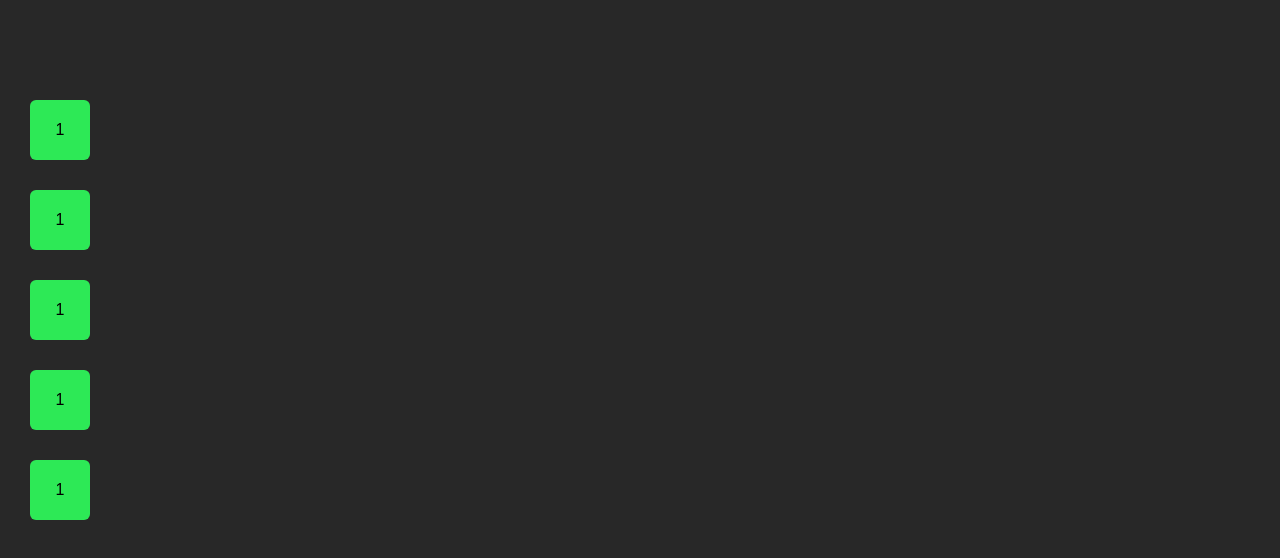
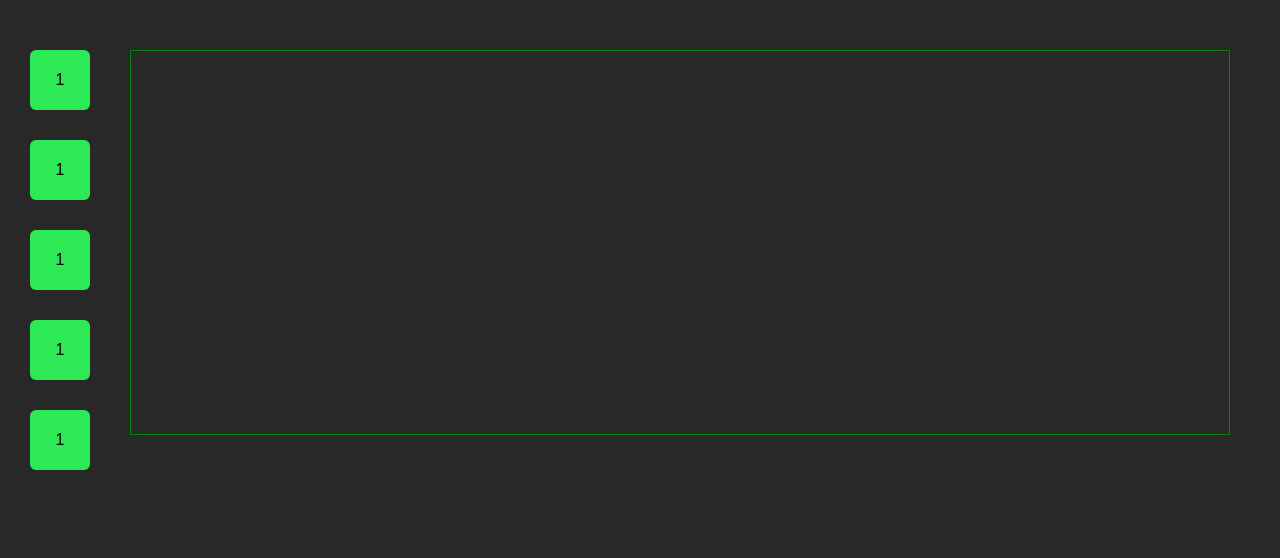
Before and after one commit to valkovxyz/valkovxyz, a Next.js app: page / in a window 1280 px wide. Shown: the top 558 px of the page. Built offline with nearby package versions, Linux system fonts and the light colour scheme.

Commit message:
something

```diff
--- /dev/null
+++ b/src/components/aboutme/aboutme.jsx
@@ -0,0 +1,9 @@
+import {AboutMeContainer} from "@/components/aboutme/aboutme.styles";
+
+export const AboutMe = () => {
+ return (
+     <AboutMeContainer>
+
+     </AboutMeContainer>
+ )
+}
--- /dev/null
+++ b/src/components/aboutme/aboutme.styles.jsx
@@ -0,0 +1,9 @@
+import styled from "styled-components";
+
+export const AboutMeContainer = styled.section`
+  border: 1px solid green;
+  margin: 50px;
+  padding: 50px;
+  width: 90vw;
+
+`
--- a/src/components/menu/menu.styles.jsx
+++ b/src/components/menu/menu.styles.jsx
@@ -1,12 +1,14 @@
 import styled from 'styled-components';
 import Link from 'next/link'
 export const MenuContainer = styled.div`
+  position: sticky;
   height: 100%;
   width: 10vh;
   display: flex;
   flex-direction: column;
 `
 export const MenuLink = styled(Link)`
+
   display: flex;
   align-items: center;
   justify-content: center;
@@ -16,6 +18,6 @@ export const MenuLink = styled(Link)`
   margin: 15px 30px;
   border-radius: 10%;
   &:first-child {
-    margin-top: 100px
+    margin-top: 50px
   }
 `
--- a/src/pages/index.js
+++ b/src/pages/index.js
@@ -3,15 +3,14 @@ import Image from 'next/image'
 import styles from '@/styles/Home.module.css'
 import {Container} from '@/components/container/container';
 import {Menu} from '@/components/menu/menu';
+import {AboutMe} from "@/components/aboutme/aboutme";
 
 const Home = () => {
     return (
         <>
-
             <Container>
-
+                <AboutMe/>
             </Container>
-
         </>
     )
 }
```
